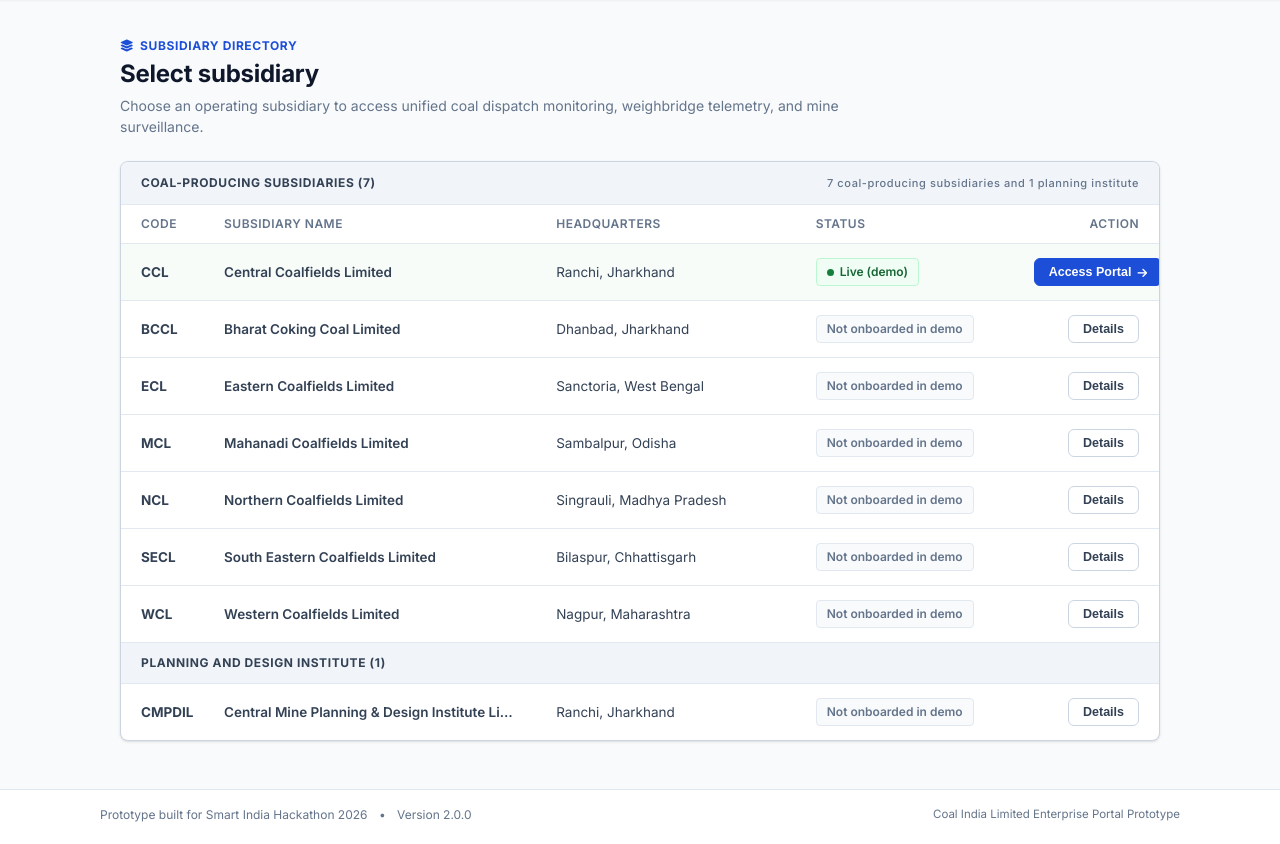
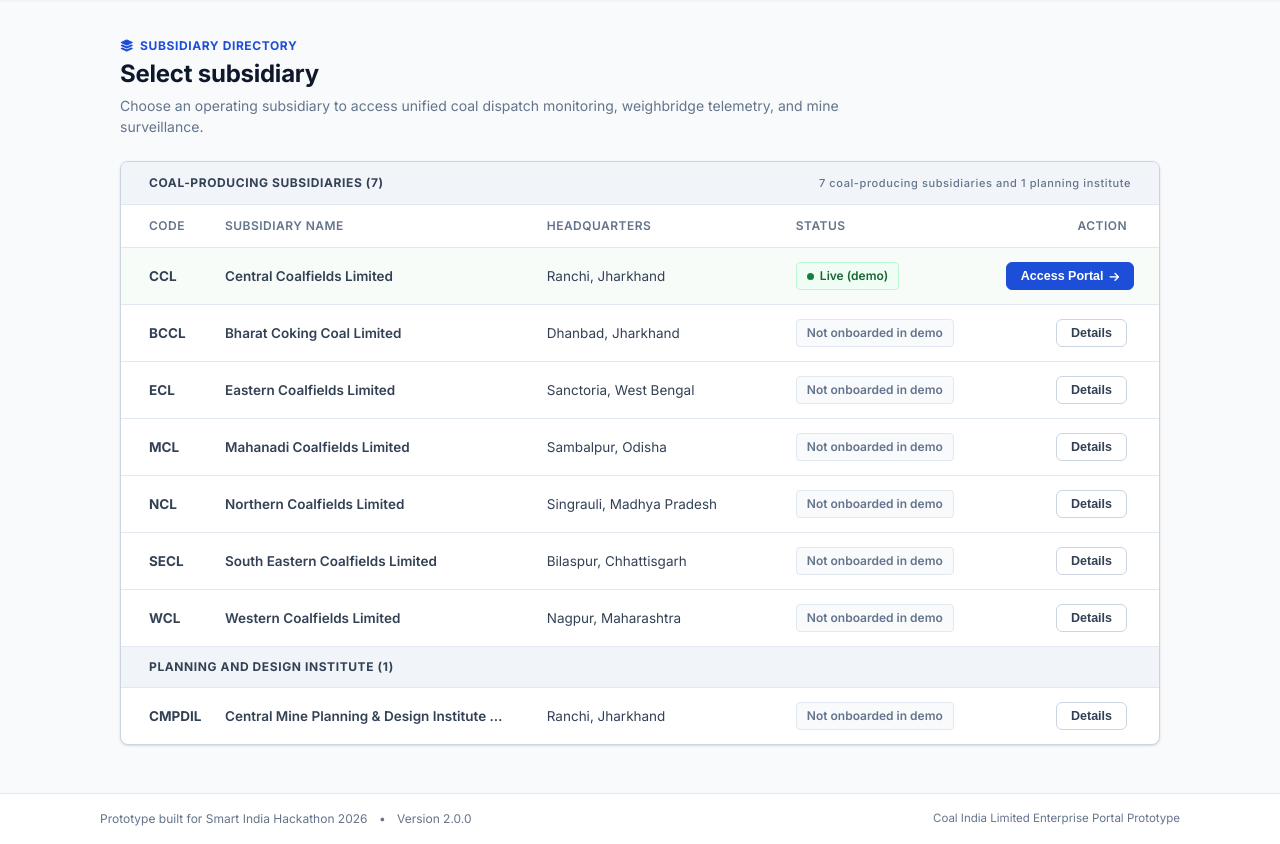
Before and after one commit to kumarpr16111-arch/prahar-ai-dashboard, a FastAPI app: page /login in a window 1280 px wide. Shown: the part 64-908 px from the top of the page. Before the commit the page ends 886 px from the top, so only its background shows below. Run offline with FastAPI, Linux system fonts and the light colour scheme.

Commit message:
style(ui): add right margin gap between action buttons and table border

```diff
--- a/templates/login.html
+++ b/templates/login.html
@@ -305,7 +305,7 @@
         }
 
         .directory-section-bar {
-            padding: 12px 20px;
+            padding: 12px 28px;
             background-color: var(--color-surface-subtle);
             border-bottom: 1px solid var(--color-border-subtle);
             font-size: 12px;
@@ -330,7 +330,7 @@
             font-weight: 600;
             color: var(--color-text-muted);
             background-color: var(--color-surface-white);
-            padding: 10px 20px;
+            padding: 12px 20px;
             border-bottom: 1px solid var(--color-border-subtle);
             text-transform: uppercase;
             letter-spacing: 0.04em;
@@ -344,6 +344,16 @@
             vertical-align: middle;
         }
 
+        .directory-table th:first-child,
+        .directory-table td:first-child {
+            padding-left: 28px;
+        }
+
+        .directory-table th:last-child,
+        .directory-table td:last-child {
+            padding-right: 32px;
+        }
+
         .directory-table tbody tr:last-child td {
             border-bottom: none;
         }
@@ -361,7 +371,7 @@
         }
 
         .table-section-row td {
-            padding: 11px 20px;
+            padding: 11px 28px;
             background-color: var(--color-surface-subtle);
             border-top: 1px solid var(--color-border-subtle);
             border-bottom: 1px solid var(--color-border-subtle);
@@ -1016,10 +1026,10 @@
                 <table class="directory-table" aria-label="Coal India Subsidiaries Directory">
                     <colgroup>
                         <col style="width: 80px;">
-                        <col style="width: 32%;">
-                        <col style="width: 25%;">
-                        <col style="width: 210px;">
-                        <col style="width: 140px;">
+                        <col style="width: 31%;">
+                        <col style="width: 24%;">
+                        <col style="width: 200px;">
+                        <col style="width: 165px;">
                     </colgroup>
                     <thead>
                         <tr>
```
